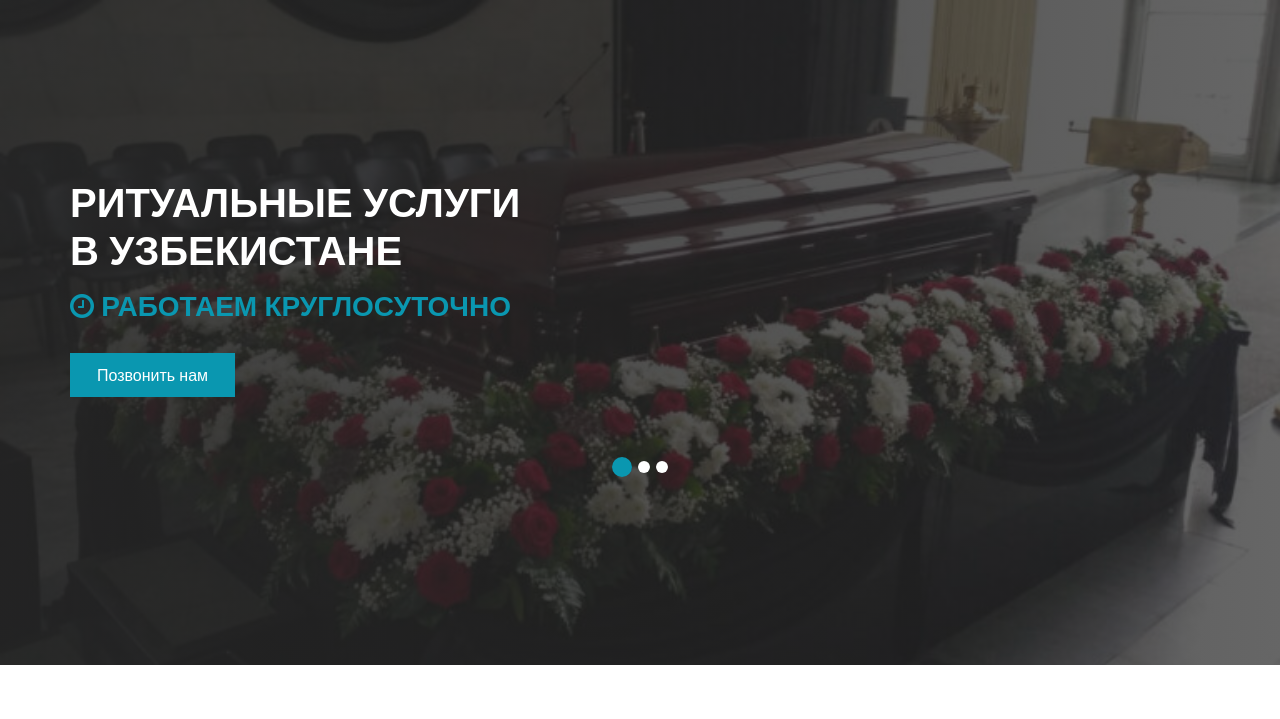
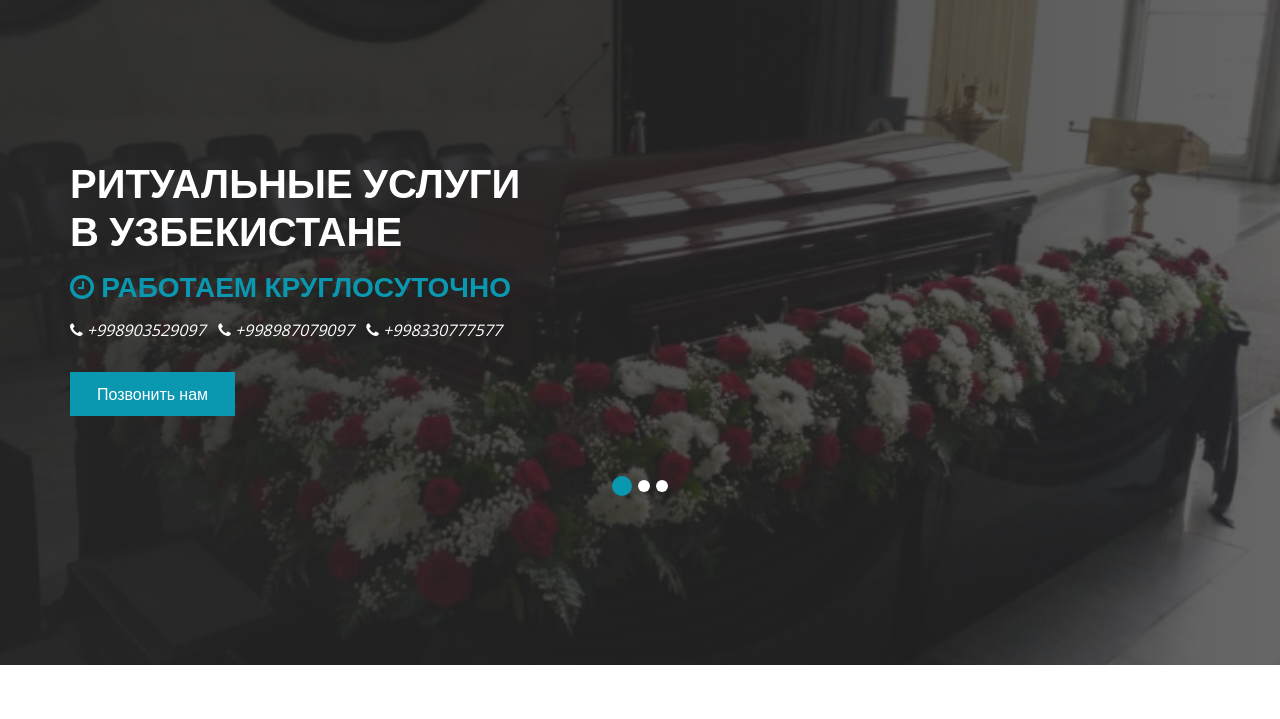
Before and after one commit to TalantDeveloper/funeral_service, a Django app: page / in a window 1280 px wide. Shown: the part 135-854 px from the top of the page. Run offline with Django 4.2, Linux system fonts and the light colour scheme; data comes from the database, SQL or seed files in the repository; both versions use the stored data as it was after the commit; data that the repository does not hold is empty; some libraries are stand-ins or nearby versions.

Commit message:
last Push

```diff
--- a/funeral_service/settings.py
+++ b/funeral_service/settings.py
@@ -25,7 +25,7 @@ SECRET_KEY = 'django-insecure-s!&t#sbe3qv$=+6%r$p1-ro*-!aojm80pu-*9xdq!teddtm=**
 # SECURITY WARNING: don't run with debug turned on in production!
 DEBUG = True
 
-ALLOWED_HOSTS = ['127.0.0.1', 'ритуальны.shortword.uz']
+ALLOWED_HOSTS = ['127.0.0.1', 'ritualniuslugi.uz']
 
 
 # Application definition
--- a/main/views.py
+++ b/main/views.py
@@ -1,15 +1,16 @@
 from django.contrib import messages
 from django.shortcuts import render, redirect
-from .models import Message, Service
+from .models import Message, Service, Client
 from .forms import MessageForm
 from .function import post_success
 
 
 def welcome_view(request):
     services = Service.objects.all()
+    clients = Client.objects.all()
     if request.method == 'POST':
         return post_success(request)
-    return render(request, 'main/welcome.html', {'services': services})
+    return render(request, 'main/welcome.html', {'services': services, 'clients': clients})
 
 
 def service_view(request):
--- a/templates/base.html
+++ b/templates/base.html
@@ -1,7 +1,6 @@
 <!DOCTYPE html>
 {% load static %}
 <html lang="ru">
-
 <head>
     <!-- Basic -->
     <meta charset="utf-8"/>
@@ -9,18 +8,20 @@
     <!-- Mobile Metas -->
     <meta name="viewport" content="width=device-width, initial-scale=1, shrink-to-fit=no"/>
     <!-- Site Metas -->
-    <meta name="keywords" content=""/>
+    <meta name="keywords" content="РИТУАЛЬНЫЕ УСЛУГИ В УЗБЕКИСТАНЕ РАБОТАЕМ КРУГЛОСУТОЧНО"/>
     <meta name="description" content=""/>
-    <meta name="author" content=""/>
-    <link rel="shortcut icon" href="{% static 'images/favoricon.svg' %}" type=''>
+    <meta name="author" content="github.com/TalantDeveloper"/>
+    <link rel="shortcut icon" href="{% static 'images/favoricon.svg' %}" type='icon'>
 
-    <title> Ритуальные услуги в Ташкенте </title>
-    <meta name="og:url" content="">
-    <meta name="og:title" content="РИТУАЛЬНЫЕ УСЛУГИ В ТАШКЕНТЕ И ОБЛАСТИ">
-    <meta name="og:description" content="">
+    <title> Ритуальные услуги в Узбекистане </title>
+    <meta name="og:url" content="https://www.ritualniuslugi.uz">
+    <meta name="og:title" content="РИТУАЛЬНЫЕ УСЛУГИ В Узбекистане">
+    <meta name="og:description"
+          content="РИТУАЛЬНЫЕ УСЛУГИ В УЗБЕКИСТАНЕ РАБОТАЕМ КРУГЛОСУТОЧНО Ритуальное агентство работает для того, чтобы освободить Вас от траурных хлопот, которые весьма тяжко переносить в дни, последовавшие после смерти близких людей. Наше ритуальное бюро берёт на себя все организационные моменты, связанные с погребением, чтобы родственники могли проводить умершего в последний путь, не отвлекаясь на мирские заботы.">
     <meta name="og:image" content="{% static 'images/favoricon.svg' %}">
-    <meta name="title" content="РИТУАЛЬНЫЕ УСЛУГИ В ТАШКЕНТЕ И ОБЛАСТИ">
-    <meta name="description" content="">
+    <meta name="title" content="РИТУАЛЬНЫЕ УСЛУГИ В Узбекистане">
+    <meta name="description"
+          content="РИТУАЛЬНЫЕ УСЛУГИ В УЗБЕКИСТАНЕ РАБОТАЕМ КРУГЛОСУТОЧНО Ритуальное агентство работает для того, чтобы освободить Вас от траурных хлопот, которые весьма тяжко переносить в дни, последовавшие после смерти близких людей. Наше ритуальное бюро берёт на себя все организационные моменты, связанные с погребением, чтобы родственники могли проводить умершего в последний путь, не отвлекаясь на мирские заботы.">
 
     <!-- bootstrap core css -->
     <link rel="stylesheet" type="text/css" href="{% static 'css/bootstrap.css' %}"/>
@@ -33,12 +34,7 @@
     <link rel="stylesheet" type="text/css"
           href="https://cdnjs.cloudflare.com/ajax/libs/OwlCarousel2/2.3.4/assets/owl.carousel.min.css"/>
 
-    <!-- font awesome style -->
-{#    <link href="{% static 'css/atana.uz_build_assets_app.786e74ee.css' %}" rel="stylesheet"/>#}
-
     <link href="{% static 'css/font-awesome.min.css' %}" rel="stylesheet"/>
-{#    <link href="{% static 'css/fonts.googleapis.com_css_family=Montserrat_100,200,300,400,500,600,700,800,900.css' %}" rel="stylesheet"/>#}
-{#    <link href="{% static 'css/fonts.googleapis.com_css_family=Playfair+Display_400,400i,700,700i,900,900i.css' %}" rel="stylesheet"/>#}
 
     <!-- Custom styles for this template -->
     <link href="{% static 'css/style.css' %}" rel="stylesheet"/>
@@ -64,37 +60,32 @@
                         Адрес
                     </h4>
                     <div class="contact_link_box">
-                        <a target="_blank" href="https://www.google.com/maps/place/Toshkent+davlat+stomatologiya+instituti+eski/@41.3082914,69.2994367,17z/data=!4m6!3m5!1s0x38aef527cfd7beab:0x41490626bc752d26!8m2!3d41.309198!4d69.2990049!16s%2Fg%2F11bzs4xs68?entry=ttu">
+                        <a target="_blank"
+                           href="https://www.google.com/maps/place/Toshkent+davlat+stomatologiya+instituti+eski/@41.3082914,69.2994367,17z/data=!4m6!3m5!1s0x38aef527cfd7beab:0x41490626bc752d26!8m2!3d41.309198!4d69.2990049!16s%2Fg%2F11bzs4xs68?entry=ttu">
                             <i class="fa fa-map-marker" aria-hidden="true"></i>
                             <span>
                                 Расположение
                             </span>
                         </a>
-                        <a href="tel:+998903529097">
+                        <a href="tel:+998903529097" target="_blank">
                             <i class="fa fa-phone" aria-hidden="true"></i>
                             <span>
                                 : +998903529097
                             </span>
                         </a>
-                        <a href="mailto:ergashovbotirjon4@gmail.com">
-                            <i class="fa fa-envelope" aria-hidden="true"></i>
+                        <a href="https://t.me/Ritualniyuslugi" target="_blank">
+                            <i class="fa fa-telegram" aria-hidden="true"></i>
                             <span>
-                  demo@gmail.com
+                  Ritualniyuslugi
                 </span>
                         </a>
                     </div>
                 </div>
                 <div class="info_social">
-                    <a href="">
-                        <i class="fa fa-facebook" aria-hidden="true"></i>
+                    <a href="https://www.whatsapp.com/+998903529097">
+                        <i class="fa fa-whatsapp" aria-hidden="true"></i>
                     </a>
-                    <a href="">
-                        <i class="fa fa-linkedin" aria-hidden="true"></i>
-                    </a>
-                    <a href="">
-                        <i class="fa fa-instagram" aria-hidden="true"></i>
-                    </a>
-                    <a href="">
+                    <a href="https://t.me/+998903529097">
                         <i class="fa fa-telegram" aria-hidden="true"></i>
                     </a>
                 </div>
@@ -105,7 +96,7 @@
                         Информация
                     </h4>
                     <p>
-                        Морфологический корпус Ташми, ул. Тараккиет, 103, г. Ташкент, Узбекистан
+                        ул. Тараккиет, 103, г. Ташкент, Узбекистан
                     </p>
                 </div>
             </div>
@@ -134,7 +125,8 @@
                 <h4>
                     Подписаться
                 </h4>
-                <form action="#" method="post">
+                <form action="" method="get">
+                    {% csrf_token %}
                     <input type="email" placeholder="Введите почту"/>
                     <button type="submit">
                         Подписаться
--- a/templates/main/welcome.html
+++ b/templates/main/welcome.html
@@ -12,13 +12,13 @@
             <div class="header_top">
                 <div class="container-fluid ">
                     <div class="contact_nav">
-                        <a href="tel:+998903529097">
+                        <a href="tel:+998903529097" target="_blank">
                             <i class="fa fa-phone" aria-hidden="true"></i>
                             <span>
                             Вызов : +998903529097
                             </span>
                         </a>
-                        <a href="https://t.me/Ritualniyuslugi">
+                        <a href="https://t.me/Ritualniyuslugi" target="_blank">
                             <i class="fa fa-telegram" aria-hidden="true"></i>
                             <span>
                                 Нодир
@@ -97,6 +97,14 @@
                                         <h3 style="color: #0a97b0;">
                                             <i class="fa fa-clock-o"></i> Работаем круглосуточно
                                         </h3>
+                                        <i class="text-white">
+                                            <i class="fa fa-phone" aria-hidden="true"></i>
+                                            <a href="tel:+99890 352 90 97" class="text-white">+998903529097</a> &nbsp;
+                                            <i class="fa fa-phone" aria-hidden="true"></i>
+                                            <a href="tel:+99898 707 90 97" class="text-white">+998987079097</a> &nbsp;
+                                            <i class="fa fa-phone" aria-hidden="true"></i>
+                                            <a href="tel:+99833 077 75 77" class="text-white">+998330777577</a>
+                                        </i>
                                         <div class="btn-box">
                                             <a href="tel:+998903529097" class="btn1">
                                                 Позвонить нам
@@ -119,6 +127,14 @@
                                         <h3 style="color: #0a97b0;">
                                             <i class="fa fa-clock-o"></i> Работаем круглосуточно
                                         </h3>
+                                        <i class="text-white">
+                                            <i class="fa fa-phone" aria-hidden="true"></i>
+                                            <a href="tel:+99890 352 90 97" class="text-white">+998903529097</a> &nbsp;
+                                            <i class="fa fa-phone" aria-hidden="true"></i>
+                                            <a href="tel:+99898 707 90 97" class="text-white">+998987079097</a> &nbsp;
+                                            <i class="fa fa-phone" aria-hidden="true"></i>
+                                            <a href="tel:+99833 077 75 77" class="text-white">+998330777577</a>
+                                        </i>
                                         <div class="btn-box">
                                             <a href="tel:+998903529097" class="btn1">
                                                 Позвонить нам
@@ -141,6 +157,14 @@
                                         <h3 style="color: #0a97b0;">
                                             <i class="fa fa-clock-o"></i> Работаем круглосуточно
                                         </h3>
+                                        <i class="text-white">
+                                            <i class="fa fa-phone" aria-hidden="true"></i>
+                                            <a href="tel:+99890 352 90 97" class="text-white">+998903529097</a> &nbsp;
+                                            <i class="fa fa-phone" aria-hidden="true"></i>
+                                            <a href="tel:+99898 707 90 97" class="text-white">+998987079097</a> &nbsp;
+                                            <i class="fa fa-phone" aria-hidden="true"></i>
+                                            <a href="tel:+99833 077 75 77" class="text-white">+998330777577</a>
+                                        </i>
                                         <div class="btn-box">
                                             <a href="tel:+998903529097" class="btn1">
                                                 Позвонить нам
@@ -236,40 +260,43 @@
     </section>
     <!-- end about section -->
 
-    <!-- track section -->
-    <!-- <section class="track_section layout_padding">
-        <div class="track_bg_box">
-            <img src="{% static 'images/title.jpg' %}" height="auto" alt="">
-        </div>
+    <!-- client section -->
+    <section class="client_section layout_padding">
         <div class="container">
-            <div class="row">
-                <div class="col-md-6">
-                    <div class="heading_container">
-                        <h2>
-                            Track Your Shipment
-                        </h2>
+            <div class="heading_container">
+                <h2>
+                    Что говорит наш <span>клиент</span>
+                </h2>
+            </div>
+            <div class="client_container">
+                <div class="carousel-wrap ">
+                    <div class="owl-carousel">
+                        {% for client in clients %}
+                            <div class="item">
+                                <div class="box">
+                                    <div class="detail-box">
+                                        <p>
+                                            {{ client.content }}
+                                        </p>
+                                    </div>
+                                    <div class="client_id">
+                                        <div class="img-box">
+                                            <img src="{{ client.image.url }}" alt="" class="img-1">
+                                        </div>
+                                        <div class="name">
+                                            <h6>
+                                                {{ client.name }}
+                                            </h6>
+                                        </div>
+                                    </div>
+                                </div>
+                            </div>
+                        {% endfor %}
                     </div>
-                    <p>
-                        Iste reprehenderit maiores facilis saepe cumque molestias. Labore iusto excepturi, laborum
-                        aliquid
-                        pariatur veritatis autem, mollitia sint nesciunt hic error porro.
-                        Deserunt officia unde repellat beatae ipsum sed. Aperiam tempora consectetur voluptas magnam
-                        maxime
-                        asperiores quas similique repudiandae, veritatis reiciendis harum fuga atque.
-                    </p>
-                    <form method="POST">
-                        <input type="text" placeholder="Enter Your Tracking Number"/>
-                        <button type="submit">
-                            Track
-                        </button>
-                    </form>
                 </div>
             </div>
         </div>
-    </section> -->
-    <!-- end track section -->
-
-    <!-- client section -->
+    </section>
 
     <!-- end client section -->
 
```
Also changed, not shown: main/admin.py (+8 -1 lines), main/models.py (+9 -0 lines), templates/base_sub.html (+30 -28 lines), db.sqlite3, main/function.py (line endings or trailing spaces), main/migrations/0003_client.py (added), media/user/avatar.png (added), static/images/client-1.png (added), static/images/client-2.png (added).
